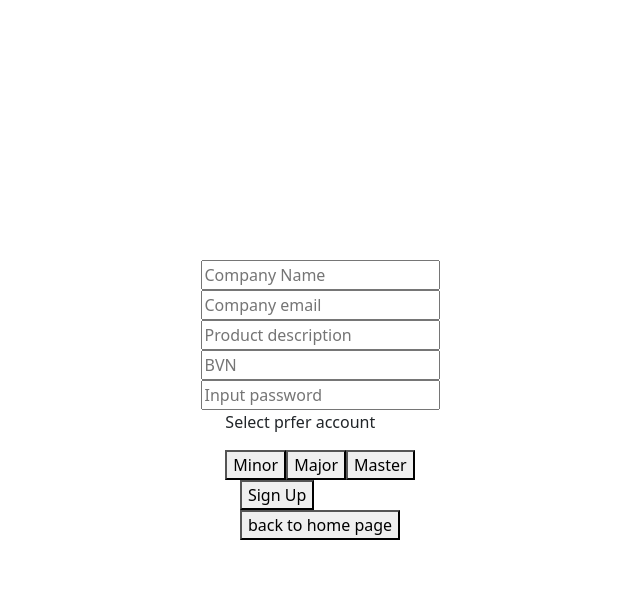
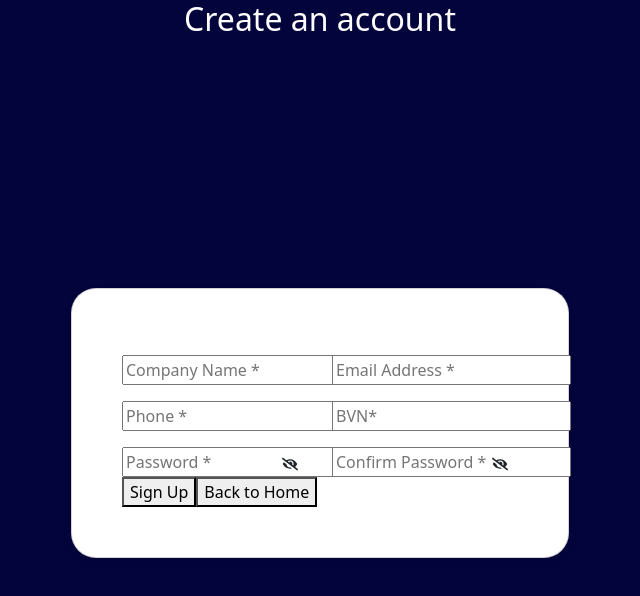
Before and after one commit to ADEDANCE/OUTLET-RUSH, a React (Vite) app: page /SignupSeller in a window 1280 px wide. Shown: the top 596 px of the page, without its empty margins (320-960 px from the left). Built offline with nearby package versions, Linux system fonts and the light colour scheme.

Commit message:
Fixed some bug

```diff
--- a/src/welcome-paages/SignUp/SignupBuyer.jsx
+++ b/src/welcome-paages/SignUp/SignupBuyer.jsx
@@ -25,7 +25,7 @@ const SignupBuyer = () => {
     last_name: "",
     email: "",
     password: "",
-    confirmPassword: "",
+    confirm_password: "",
     bvn: "",
     gender: "",
     Phone: "",
@@ -48,19 +48,21 @@ const SignupBuyer = () => {
       .oneOf([Yup.ref("password")], "Passwords do not match")
       .required("Please confirm password."),
       Phone: Yup.string()
-      .matches(
-        /^((\+234)|(0))\d{10}$/,
-        "Phone number must start with +234 or 0 and contain exactly 11 digits"
-      )
-      .length(11, "Phone number must be exactly 11 digits")
-      .required("Phone number is required"),
+  .trim()
+  .matches(
+    /^(\+234|0)/,
+    "Phone number must start with +234 or 0"
+  )
+  .min(10, "Phone number must be at least 10 characters")
+  .max(14, "Phone number must not exceed 14 characters")
+  .required("Phone number is required"),
   });
 
 
   const handleSubmit = (values, { resetForm }) => {
     setFormData(values); // Update state with form data
     resetForm(false); // Reset the form
-    navigate("/age"); // Navigate to another page
+    navigate("/SellerProfile"); // Navigate to another page
   };
 
   const handleHomeButton = () => {
@@ -132,7 +134,7 @@ const SignupBuyer = () => {
                   </Col>
                   <Col md={6} className="mt-3">
                     <Field
-                      type="number"
+                      type="text"
                       name="Phone"
                       placeholder="Phone *"
                       className={`input-field ${
--- a/src/welcome-paages/SignUp/SignupSeller.jsx
+++ b/src/welcome-paages/SignUp/SignupSeller.jsx
@@ -1,6 +1,10 @@
-import React from 'react'
-import { useState } from 'react';
-import {useNavigate} from 'react-router-dom'
+import React, { useState } from "react";
+import { Container, Card, Row, Col } from "react-bootstrap";
+import { useNavigate } from "react-router-dom";
+import { Formik, Form, Field, ErrorMessage } from "formik";
+import * as Yup from "yup";
+import "bootstrap/dist/css/bootstrap.min.css";
+import {FaEye,FaEyeSlash} from "react-icons/fa"
 
 const SignupBuyer = () => {
 
@@ -8,6 +12,7 @@ const SignupBuyer = () => {
         name: "",
         email: "",
         password: "",
+        confirmPassword: "",
         role: "Minor",
         bvn: "",
         description: "",
@@ -16,88 +21,209 @@ const SignupBuyer = () => {
         phone: "",
   })
 
-  const handleChange = (e) => {
-    const { name, value } = e.target;
-    setFormData((prev) => ({ ...prev, [name]: value }));
+//   const handleChange = (e) => {
+//     const { name, value } = e.target;
+//     setFormData((prev) => ({ ...prev, [name]: value }));
+//   };
+
+  const initialValues = {
+    company_name: "",
+    email: "",
+    password: "",
+    confirm_password: "",
+    bvn: "",
+    gender: "",
+    Phone: "",
   };
+
+    const [showPassword, setShowPassword] = useState(false);
+      const [showConfirmPassword, setShowConfirmPassword] = useState(false);
 
   const navigate = useNavigate();
   const handleHomeButton = () => {
     navigate("/");
   }
 
-  const handleSubmit = (e) => {
-    e.preventDefault();
-    e.preventDefault();
-    if (formData.password.length < 4) {
-      alert("Password must be at least 4 characters");
-      return;
-    }
-    localStorage.setItem("userData", JSON.stringify(formData));
-  alert("Sign-up successful!");
-  }
+  const handleSubmit = (values, { resetForm }) => {
+    setFormData(values); // Update state with form data
+    resetForm(false); // Reset the form
+    navigate("/SellerProfile"); // Navigate to another page
+  };
 
+//   const handleSubmit = (e) => {
+//     e.preventDefault();
 
+//     navigate("/SellerProfile");
+//   }
+
+  const validationSchema = Yup.object({
+    company_name: Yup.string().required("Company name is required"),
+     email: Yup.string().email("Invalid email").required("Email required"),
+     Phone: Yup.string()
+      .trim()
+      .matches(/^(\+234|0)/,
+    "Phone number must start with +234 or 0"
+  )
+  .min(10, "Phone number must be at least 10 characters")
+  .max(14, "Phone number must not exceed 14 characters")
+  .required("Phone number is required"),
+  bvn: Yup.string().required("Bvn name is required"),
+   password: Yup.string()
+        .min(6, "Password must be at least 6 characters")
+        .required("Required"),
+        confirm_password: Yup.string()
+        .oneOf([Yup.ref("password")], "Passwords do not match")
+        .required("Please confirm password."),
+  })
 
   return (
     <div>
-      <form onSubmit={handleSubmit} >
-               < span className='signup-form' >
-               <></>
-               <input
+     <Container fluid>
+           <div className="CreateA-bg">
+             <h2>Create an account</h2>
+             <Card className="signup-card">
+               <Formik
+                          initialValues={initialValues}
+                          validationSchema={validationSchema}
+                          onSubmit={handleSubmit}
+                        >
+                 {({ errors, touched }) => (
+                   <Form>
+                     <Row>
+                       <Col md={6} className="mt-3">
+                         <Field
                            type="text"
-                    name="name"
-                    placeholder="Company Name"
-                    value={formData.name}
-                    onChange={handleChange}
-                    required
+                           name="company_name"
+                           placeholder="Company Name *"
+                           className={`input-field ${
+                             touched.company_name && errors.company_name ? "is-invalid" : ""
+                           }`}
                          />
-                  <input
+                         <ErrorMessage
+                           name="company_name"
+                           component="div"
+                           className="invalid-feedback"
+                           style={{ color: "red" }}
+                         />
+                       </Col>
+                       <Col md={6} className="mt-3">
+                         <Field
+                           type="email"
+                           name="email"
+                           placeholder="Email Address *"
+                           className={`input-field ${
+                             touched.email && errors.email ? "is-invalid" : ""
+                           }`}
+                         />
+                         <ErrorMessage
+                           name="email"
+                           component="div"
+                           className="invalid-feedback"
+                           style={{ color: "red" }}
+                         />
+                       </Col>
+                     </Row>
+                     <Row>
+
+                       <Col md={6} className="mt-3">
+                         <Field
                            type="text"
-                    name="email"
-                    placeholder="Company email"
-                    value={formData.email}
-                    onChange={handleChange}
-                    required
+                           name="Phone"
+                           placeholder="Phone *"
+                           className={`input-field ${
+                             touched.Phone && errors.Phone? "is-invalid" : ""
+                           }`}
                          />
-                  <input
-                    type="text"
-                    name="description"
-                    placeholder="Product description"
-                    value={formData.description}
-                    onChange={handleChange}
-                    required
+                         <ErrorMessage
+                           name="Phone"
+                           component="div"
+                           className="invalid-feedback"
+                           style={{ color: "red" }}
                          />
-                   <input
+                       </Col>
+                       <Col md={6} className="mt-3">
+                         <Field
                            type="text"
                            name="bvn"
-                    placeholder="BVN"
-                    value={formData.bvn}
-                    onChange={handleChange}
-                    required
+                           placeholder="BVN*"
+                           className={`input-field ${
+                             touched.bvn && errors.bvn ? "is-invalid" : ""
+                           }`}
                          />
-                   <input
-                    type="text"
+                         <ErrorMessage
+                           name="bvn"
+                           component="div"
+                           className="invalid-feedback"
+                           style={{ color: "red" }}
+                         />
+                       </Col>
+                     </Row>
+                     <Row>
+                                             <Col md={6} className="mt-3">
+                                                 <div className="position-relative">
+                                                     <Field
+                                                         type={showPassword ? "text" : "password"}
                                                          name="password"
-                    placeholder="Input password"
-                    value={formData.password}
-                    onChange={handleChange}
-                    required
+                                                         placeholder="Password *"
+                                                         className={`input-field ${touched.password && errors.password
+                                                             ? "is-invalid"
+                                                             : ""
+                                                             }`}
                                                      />
-
-<div className='select-account'>
-                <p>Select prfer account</p>
-                <button>Minor</button>
-                <button>Major</button>
-                <button>Master</button>
+                                                     <ErrorMessage name="password" component="div" className="invalid-feedback" />
+                                                     <span
+                                                         className="password-toggle-icon"
+                                                         onClick={() => setShowPassword(!showPassword)}
+                                                         style={{
+                                                             position: 'absolute',
+                                                             right: '10px',
+                                                             top: '50%',
+                                                             transform: 'translateY(-50%)',
+                                                             cursor: 'pointer',
+                                                         }}
+                                                     >
+                                                         {showPassword ? <FaEye /> : <FaEyeSlash />}
+                                                     </span>
                                                  </div>
-               <div>
+                                             </Col>
+                                             <Col md={6} className="mt-3">
+                                                 <div className="position-relative">
+                                                     <Field
+                                                         type={showConfirmPassword ? "text" : "password"}
+                                                         name="confirm_password"
+                                                         placeholder="Confirm Password *"
+                                                         className={`input-field ${touched.confirm_password && errors.confirm_password
+                                                             ? "is-invalid"
+                                                             : ""
+                                                             }`}
+                                                     />
+                                                     <ErrorMessage name="confirm_password" component="div" className="invalid-feedback" />
+                                                     <span
+                                                         className="password-toggle-icon"
+                                                         onClick={() => setShowConfirmPassword(!showConfirmPassword)}
+                                                         style={{
+                                                             position: 'absolute',
+                                                             right: '10px',
+                                                             top: '50%',
+                                                             transform: 'translateY(-50%)',
+                                                             cursor: 'pointer',
+                                                         }}
+                                                     >
+                                                         {showConfirmPassword ? <FaEye /> : <FaEyeSlash />}
+                                                     </span>
+                                                 </div>
+                                             </Col>
+                                         </Row>
                                          <button type="submit">Sign Up</button>
-               <button type="reset" onClick={handleHomeButton}>back to home page</button>
+                     <button type="button" onClick={handleHomeButton}>
+                       Back to Home
+                     </button>
+                   </Form>
+                 )}
+               </Formik>
+             </Card>
            </div>
-         </span>
-
-        </form>
+         </Container>
     </div>
   )
 }
```
Lines whose indentation alone changed are shown as unchanged.
